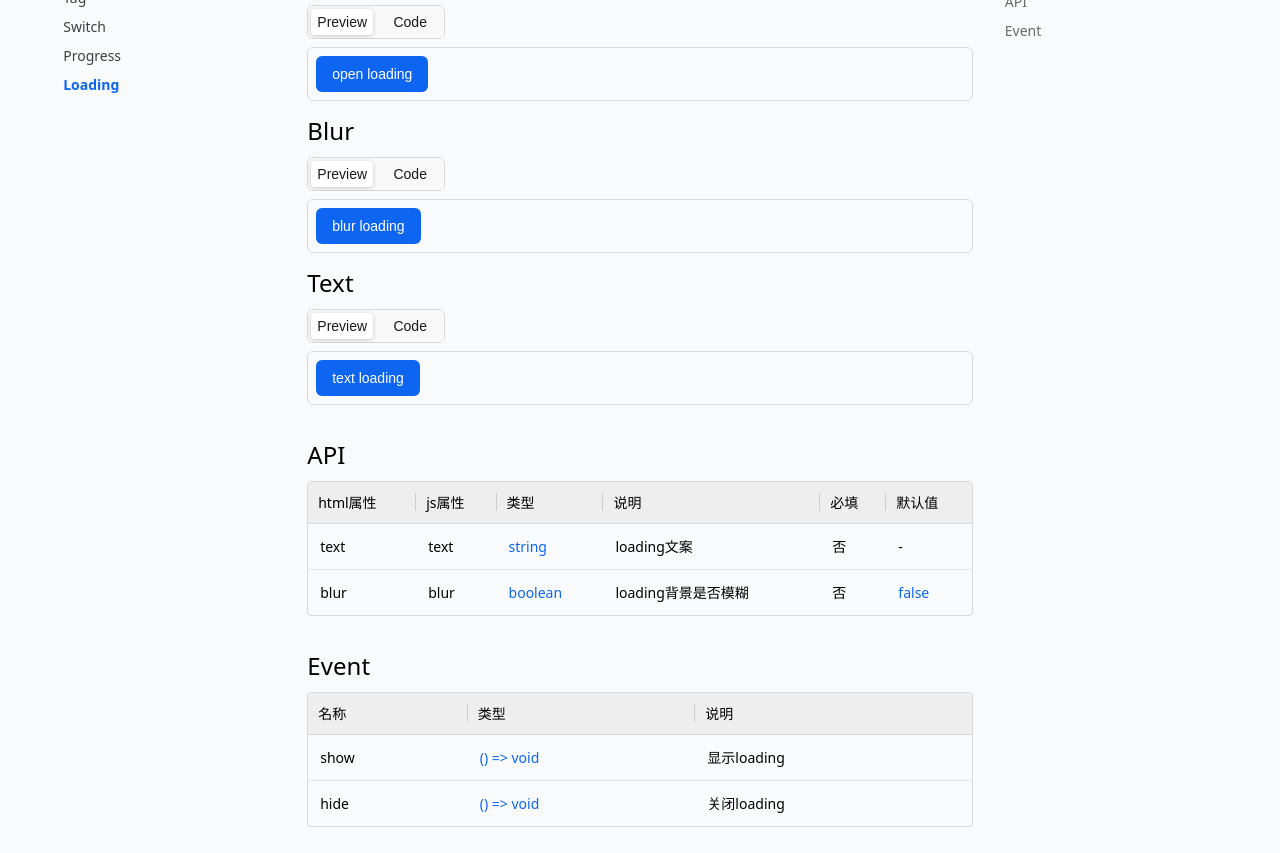
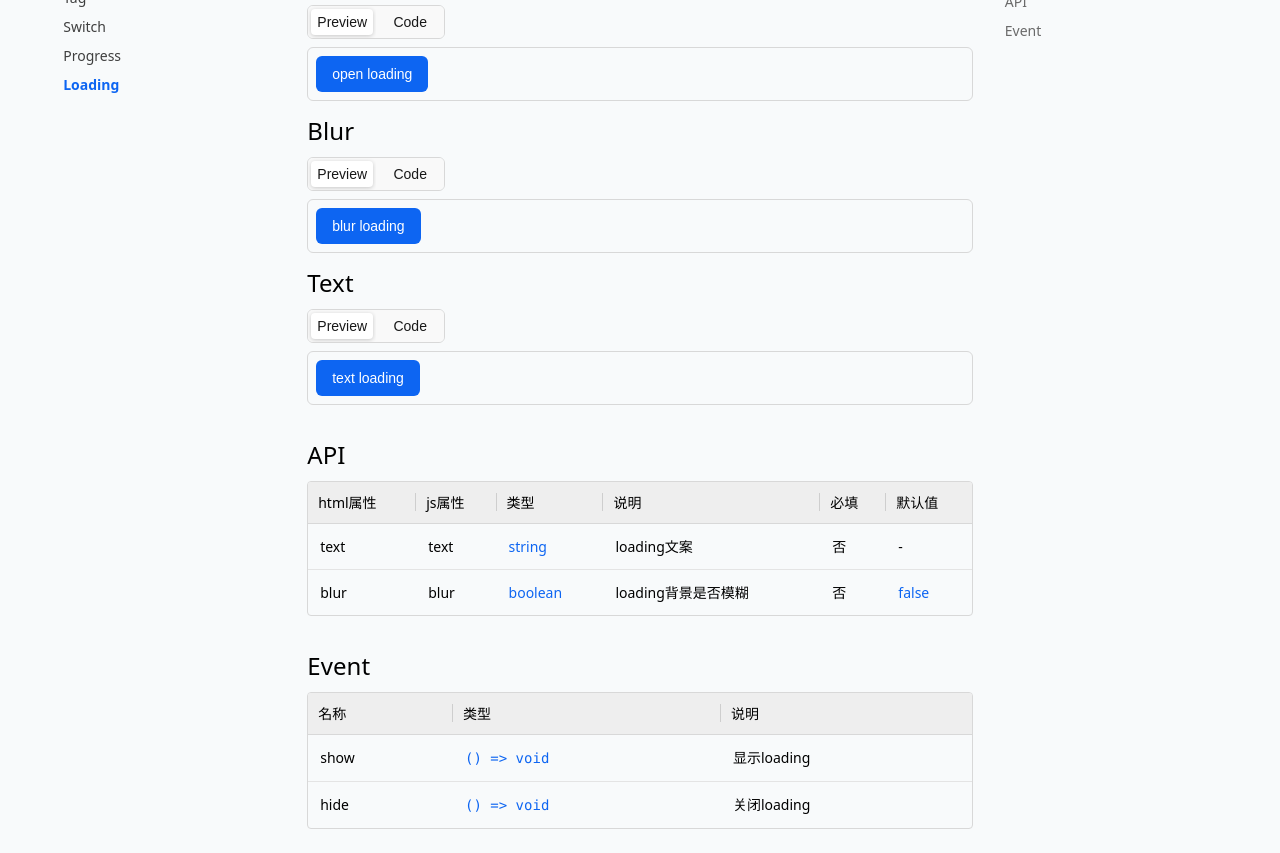
Before and after one commit to CiroLee/vanilla-components, a website: page src/docs/loading.html in a window 1280 px wide. Shown: the part 168-1021 px from the top of the page. Drawn offline with nearby package versions, Linux system fonts and the light colour scheme; a script that the page names is missing.

Commit message:
style: update table style

```diff
--- a/src/docs/loading.html
+++ b/src/docs/loading.html
@@ -91,12 +91,12 @@
               <tbody>
                 <tr>
                   <td>show</td>
-                  <td class="text-(--primary-color)">() => void</td>
+                  <td class="text-(--primary-color)"><code>() => void</code></td>
                   <td>显示loading</td>
                 </tr>
                 <tr>
                   <td>hide</td>
-                  <td class="text-(--primary-color)">() => void</td>
+                  <td class="text-(--primary-color)"><code>() => void</code></td>
                   <td>关闭loading</td>
                 </tr>
               </tbody>
```
Also changed, not shown: src/docs/modal.html (+2 -2 lines), src/docs/switch.html (+1 -1 lines).
